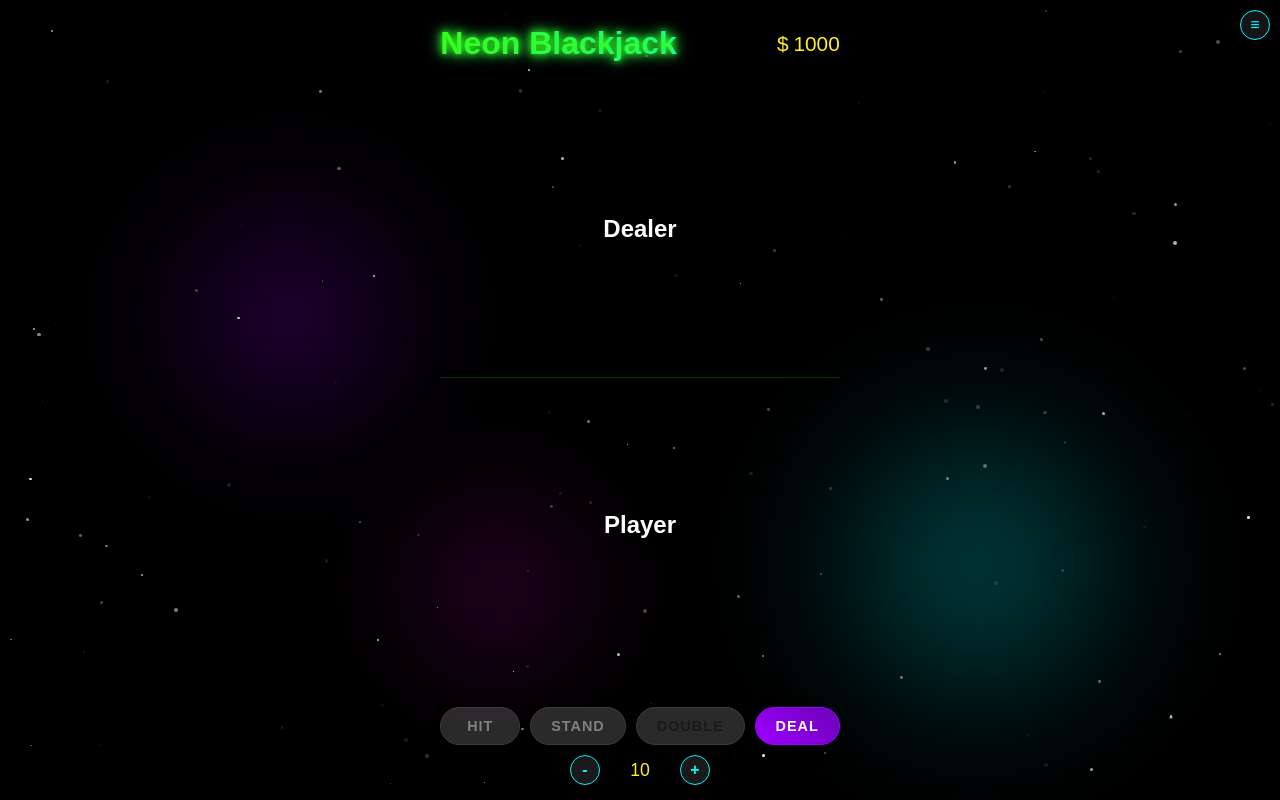
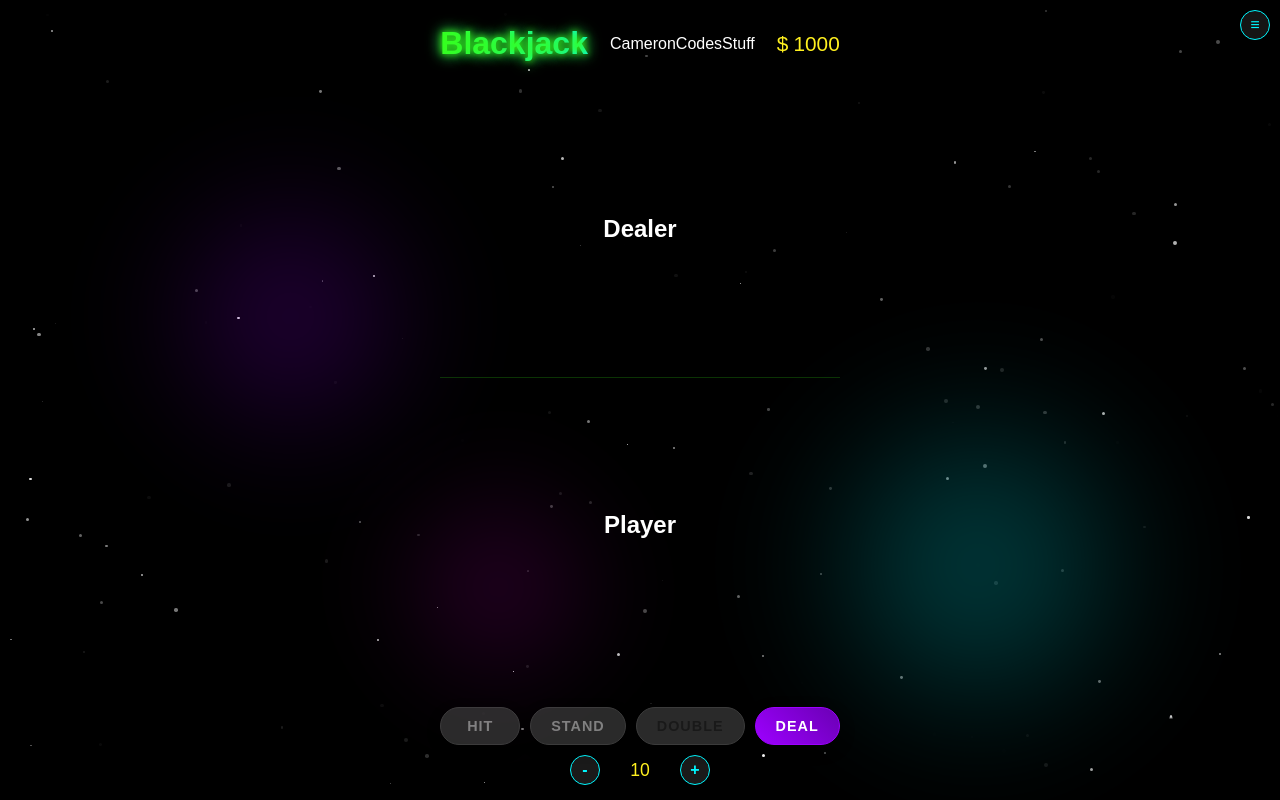
Before and after one commit to CameronCodesStuff/blackjack, a plain HTML site: page index.html in a window 1280 px wide. Shown: the top 800 px of the page. Drawn offline with Linux system fonts and the light colour scheme.

Commit message:
Update and rename deepseek_html_20250506_96a9e9.html to index.html

```diff
--- a/deepseek_html_20250506_96a9e9.html
+++ b/index.html
@@ -3,7 +3,7 @@
 <head>
     <meta charset="UTF-8">
     <meta name="viewport" content="width=device-width, initial-scale=1.0">
-    <title>Neon Blackjack</title>
+    <title>Blackjack</title>
     <style>
         /* Base Styles */
         :root {
@@ -664,7 +664,8 @@
 
     <div class="container">
         <header>
-            <h1>Neon Blackjack</h1>
+            <h1>Blackjack</h1>
+            <p>CameronCodesStuff</p>
             <div class="bankroll" id="bankroll">1000</div>
         </header>
 
```
